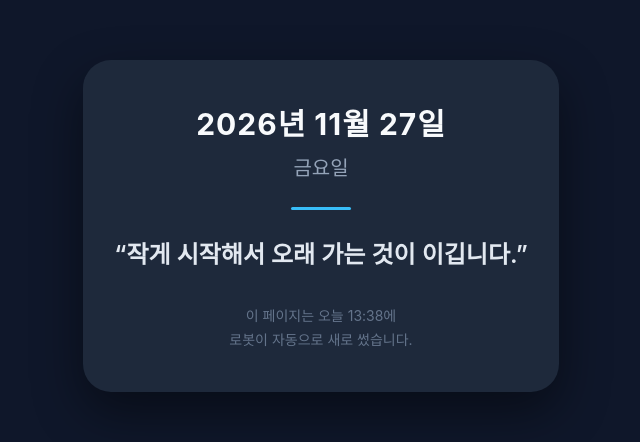
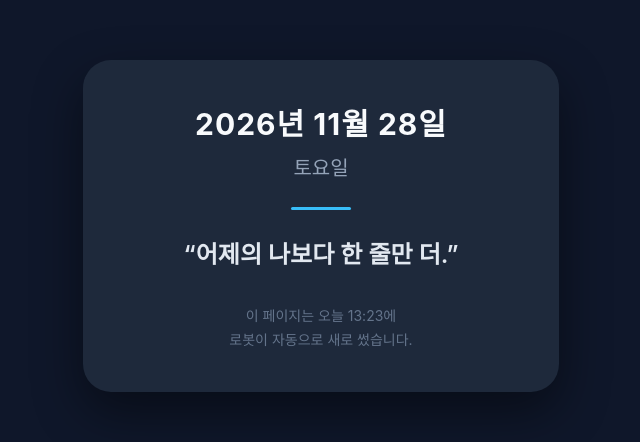
Before and after one commit to cheon-bosik/myintro2, a plain HTML site: page today.html in a window 1280 px wide. Shown: the part 174-616 px from the top of the page, without its empty margins (319-959 px from the left). Drawn offline with Linux system fonts and the light colour scheme.

Commit message:
자동 갱신: 2026-11-28 13:23

```diff
--- a/today.html
+++ b/today.html
@@ -19,11 +19,11 @@
 </head>
 <body>
 <div class="card">
-  <div class="date">2026년 11월 27일</div>
-  <div class="day">금요일</div>
+  <div class="date">2026년 11월 28일</div>
+  <div class="day">토요일</div>
   <div class="line"></div>
-  <div class="quote">&ldquo;작게 시작해서 오래 가는 것이 이깁니다.&rdquo;</div>
-  <div class="foot">이 페이지는 오늘 13:38에<br>로봇이 자동으로 새로 썼습니다.</div>
+  <div class="quote">&ldquo;어제의 나보다 한 줄만 더.&rdquo;</div>
+  <div class="foot">이 페이지는 오늘 13:23에<br>로봇이 자동으로 새로 썼습니다.</div>
 </div>
 </body>
 </html>
```
